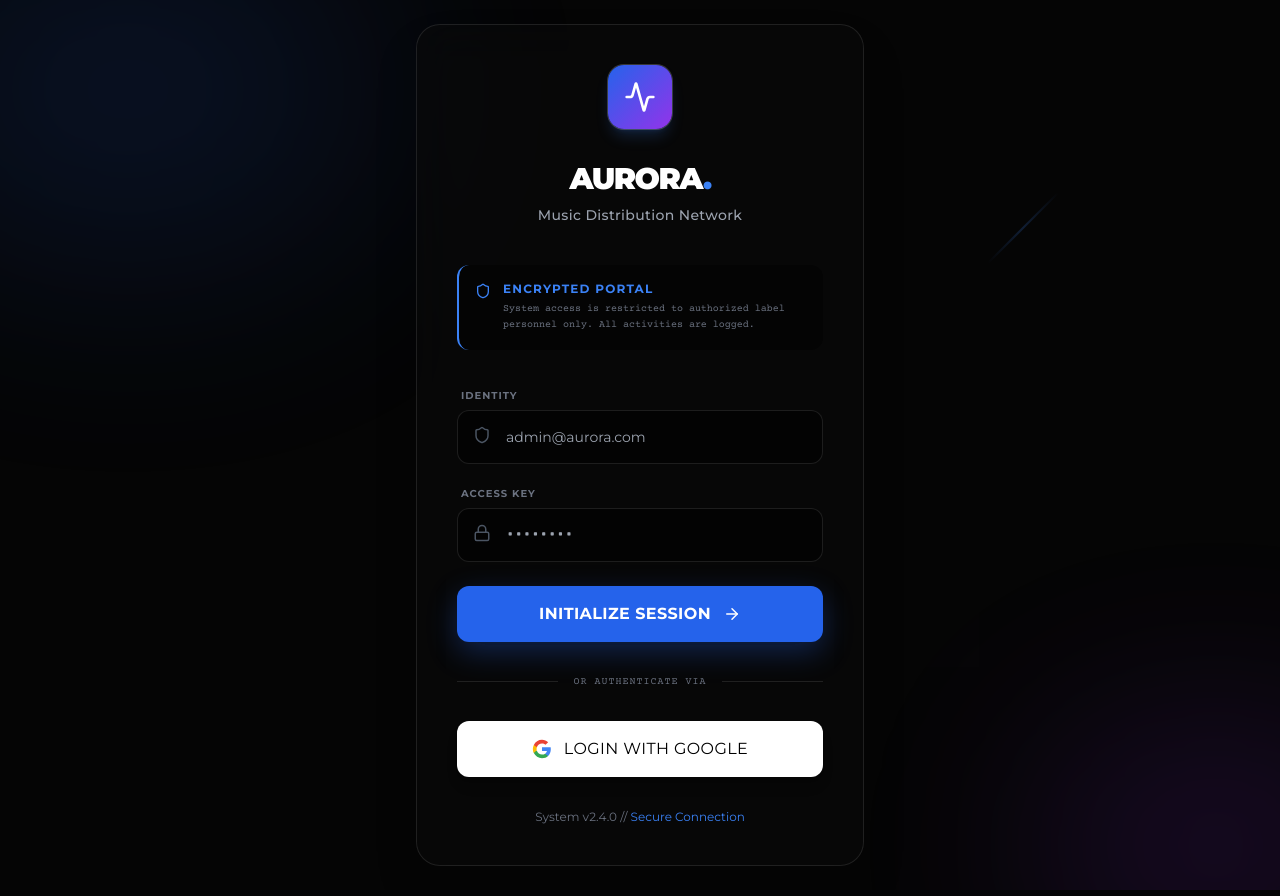
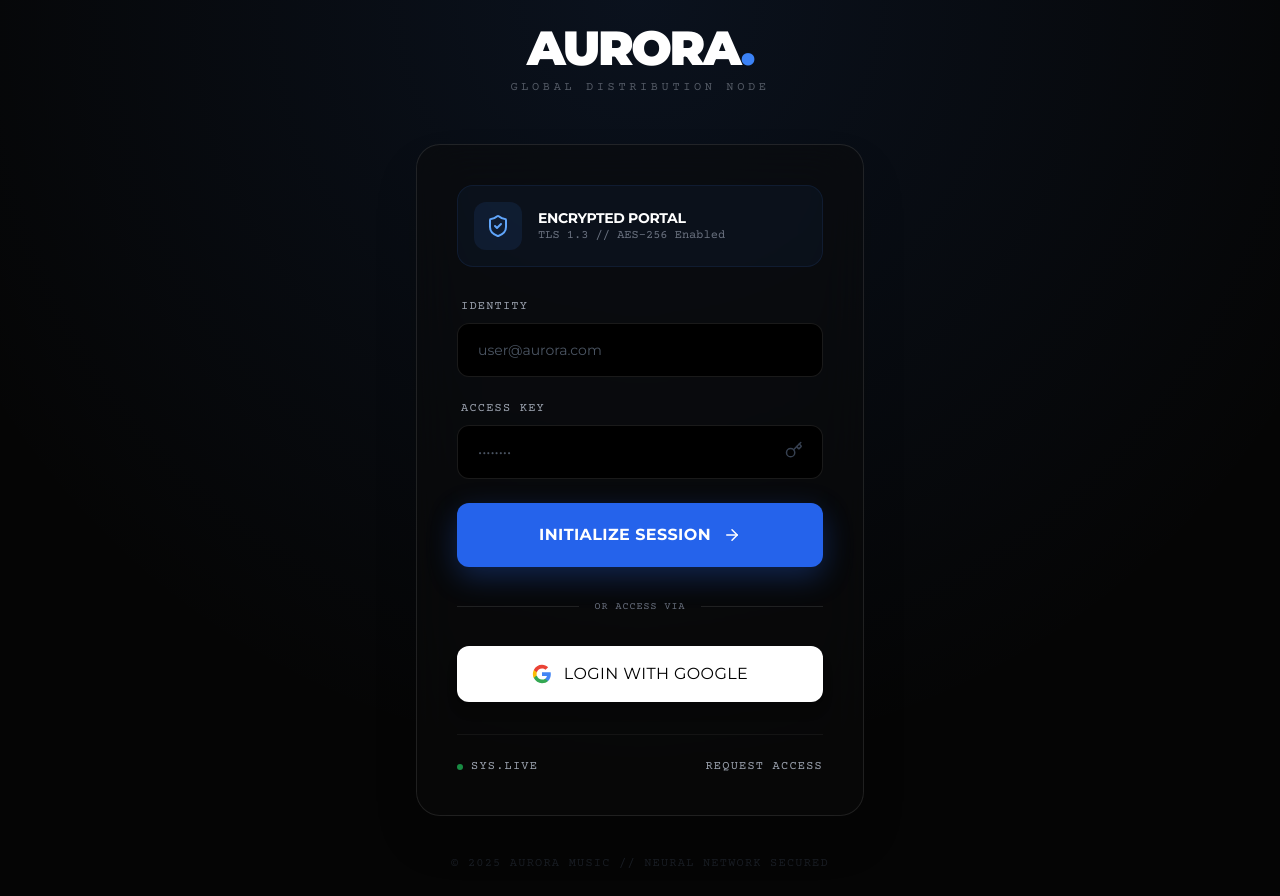
Before and after one commit to thanhcong2k7/auroradist, a React (Vite) app: page / in a window 1280 px wide. Built offline with nearby package versions, Linux system fonts and the light colour scheme.

Commit message:
Original login

```diff
--- a/pages/Login.tsx
+++ b/pages/Login.tsx
@@ -1,7 +1,7 @@
-import React, { useState, useEffect } from 'react'; // Thêm useEffect
-import { Shield, Lock, Activity, ArrowRight, Loader2, AlertCircle } from 'lucide-react';
+
+import React, { useState } from 'react';
 import { api } from '../services/api';
-// import { useNavigate } from 'react-router-dom'; // Không cần thiết vì App.tsx tự điều hướng
+import { Key, ArrowRight, Loader2, ShieldCheck, Globe } from 'lucide-react';
 
 interface LoginProps {
   onLogin: () => void;
@@ -10,112 +10,99 @@
 const Login: React.FC<LoginProps> = ({ onLogin }) => {
   const [email, setEmail] = useState('');
   const [password, setPassword] = useState('');
+  const [loading, setLoading] = useState(false);
   const [error, setError] = useState('');
-  const [loading, setLoading] = useState(false);
-
-  // Xử lý login thường
-  const handleSubmit = async (e: React.FormEvent) => {
-    e.preventDefault();
-    setLoading(true);
-    setError('');
-    try {
-      await api.auth.login(email, password);
-      // Không cần gọi onLogin() thủ công nếu App.tsx đã lắng nghe onAuthStateChange,
-      // nhưng gọi cũng không sao để UX phản hồi nhanh hơn.
-      onLogin();
-    } catch (err: any) {
-      setError(err.message || 'Authentication failed');
-      setLoading(false);
-    }
-  };
-
-  // [MỚI] Xử lý login Google
   const handleGoogleLogin = async () => {
     setLoading(true);
     setError('');
     try {
       await api.auth.loginWithGoogle();
-        // Lưu ý: Code sẽ không chạy tới đây vì trang web bị redirect sang Google
+      // Lưu ý: OAuth sẽ redirect trang web, nên onLogin() có thể sẽ không được gọi ngay tại đây
+      // mà sẽ được xử lý bởi useEffect trong App.tsx khi redirect quay lại.
     } catch (err: any) {
+      setError('GOOGLE_AUTH_FAILED: ' + err.message);
       setLoading(false);
-        setError("Google Auth Error: " + err.message);
+    }
+  };
+  const handleSubmit = async (e: React.FormEvent) => {
+    e.preventDefault();
+    if (!email || !password) return setError('Identity required.');
+
+    setLoading(true);
+    setError('');
+
+    try {
+      const response = await api.auth.login(email, password);
+      // In production, you'd store the actual token
+      localStorage.setItem('aurora_token', response.token);
+      onLogin();
+    } catch (err) {
+      setError('AUTHENTICATION_FAILED: ACCESS_DENIED');
+    } finally {
+      setLoading(false);
     }
   };
 
   return (
     <div className="min-h-screen bg-background text-white font-sans flex items-center justify-center p-6 relative overflow-hidden">
-      {/* Background FX giữ nguyên */}
-      <div className="absolute inset-0 z-0">
-        <div className="absolute top-[-10%] left-[-10%] w-[40%] h-[40%] bg-blue-600/20 rounded-full blur-[120px] animate-pulse"></div>
-        <div className="absolute bottom-[-10%] right-[-10%] w-[30%] h-[30%] bg-purple-600/20 rounded-full blur-[100px] animate-pulse delay-1000"></div>
-        <div className="absolute top-[20%] right-[20%] w-[2px] h-[100px] bg-gradient-to-b from-transparent via-blue-500 to-transparent opacity-20 rotate-45"></div>
+      {/* Background FX */}
+      <div className="absolute top-0 left-0 w-full h-full bg-[radial-gradient(circle_at_50%_0%,rgba(59,130,246,0.1),transparent_70%)] pointer-events-none"></div>
+
+      <div className="w-full max-w-md relative z-10">
+        <div className="mb-12 text-center animate-fade-in">
+          <div className="text-5xl font-black tracking-tighter uppercase mb-2">
+            Aurora<span className="text-blue-500">.</span>
+          </div>
+          <p className="text-gray-400 font-mono text-xs tracking-[0.3em] uppercase opacity-50">Global Distribution Node</p>
         </div>
 
-      <div className="bg-surface/50 border border-white/10 p-10 rounded-3xl shadow-2xl backdrop-blur-xl max-w-md w-full relative z-10 animate-fade-in-up">
-        {/* Header giữ nguyên */}
-        <div className="text-center mb-10 space-y-2">
-           <div className="inline-flex items-center justify-center w-16 h-16 rounded-2xl bg-gradient-to-br from-blue-600 to-purple-600 mb-6 shadow-lg shadow-blue-500/20 ring-1 ring-white/20">
-             <Activity size={32} className="text-white" />
+        <div className="bg-surface/50 border border-white/10 p-10 rounded-3xl shadow-2xl backdrop-blur-xl">
+          <div className="flex items-center gap-4 mb-8 p-4 bg-blue-500/5 border border-blue-500/10 rounded-2xl">
+            <div className="p-3 bg-blue-500/10 rounded-xl text-blue-400">
+              <ShieldCheck size={24} />
             </div>
-           <h1 className="text-3xl font-black tracking-tighter uppercase">Aurora<span className="text-blue-500">.</span></h1>
-           <p className="text-gray-400 text-sm font-medium tracking-wide">Music Distribution Network</p>
-        </div>
-
-        <div className="bg-black/40 rounded-xl p-4 mb-8 border-l-2 border-blue-500 flex items-start gap-3">
-          <Shield className="text-blue-500 shrink-0 mt-0.5" size={16} />
             <div>
-            <h3 className="text-xs font-bold text-blue-500 uppercase tracking-widest mb-1">Encrypted Portal</h3>
-            <p className="text-[10px] text-gray-500 leading-relaxed font-mono">
-              System access is restricted to authorized label personnel only. All activities are logged.
-            </p>
+              <h3 className="text-sm font-bold text-white uppercase tracking-tight">Encrypted Portal</h3>
+              <p className="text-xs text-gray-500 font-mono">TLS 1.3 // AES-256 Enabled</p>
             </div>
           </div>
 
           <form onSubmit={handleSubmit} className="space-y-6">
-          <div className="space-y-4">
-             {/* Input Email giữ nguyên */}
-            <div className="space-y-1">
-              <label className="text-[10px] uppercase tracking-widest text-gray-500 font-bold ml-1">Identity</label>
-              <div className="relative group">
+            <div className="space-y-2">
+              <label className="block text-xs font-mono text-gray-400 uppercase tracking-widest ml-1">Identity</label>
               <input
                 type="email"
                 value={email}
                 onChange={(e) => setEmail(e.target.value)}
-                  className="w-full bg-black/50 border border-white/10 rounded-xl px-5 py-4 pl-12 text-sm focus:border-blue-500 focus:ring-1 focus:ring-blue-500 outline-none transition-all group-hover:border-white/20"
-                  placeholder="admin@aurora.com"
-                  required
+                className="w-full bg-black border border-white/10 rounded-xl px-5 py-4 text-sm focus:outline-none focus:border-blue-500/50 transition-all shadow-inner placeholder:text-gray-600"
+                placeholder="user@aurora.com"
               />
-                <Shield className="absolute left-4 top-4 text-gray-600 group-focus-within:text-blue-500 transition-colors" size={18} />
-              </div>
             </div>
 
-             {/* Input Password giữ nguyên */}
-            <div className="space-y-1">
-              <label className="text-[10px] uppercase tracking-widest text-gray-500 font-bold ml-1">Access Key</label>
-              <div className="relative group">
+            <div className="space-y-2">
+              <label className="block text-xs font-mono text-gray-400 uppercase tracking-widest ml-1">Access Key</label>
+              <div className="relative">
                 <input
                   type="password"
                   value={password}
                   onChange={(e) => setPassword(e.target.value)}
-                  className="w-full bg-black/50 border border-white/10 rounded-xl px-5 py-4 pl-12 text-sm focus:border-blue-500 focus:ring-1 focus:ring-blue-500 outline-none transition-all group-hover:border-white/20 font-mono"
+                  className="w-full bg-black border border-white/10 rounded-xl px-5 py-4 text-sm focus:outline-none focus:border-blue-500/50 transition-all shadow-inner placeholder:text-gray-600"
                   placeholder="••••••••"
-                  required
                 />
-                <Lock className="absolute left-4 top-4 text-gray-600 group-focus-within:text-blue-500 transition-colors" size={18} />
-              </div>
+                <Key className="absolute right-5 top-4 text-gray-700" size={18} />
               </div>
             </div>
 
             {error && (
-            <div className="text-xs text-red-500 font-mono font-bold bg-red-500/5 p-4 rounded-xl border border-red-500/10 text-center flex items-center justify-center gap-2 animate-shake">
-               <AlertCircle size={14} /> {error}
+              <div className="text-xs text-red-500 font-mono font-bold bg-red-500/5 p-4 rounded-xl border border-red-500/10 text-center animate-shake uppercase tracking-widest">
+                {error}
               </div>
             )}
 
             <button
               type="submit"
               disabled={loading}
-            className="w-full py-4 bg-blue-600 hover:bg-blue-500 text-white font-bold uppercase tracking-wide rounded-xl shadow-[0_10px_30px_rgba(37,99,235,0.3)] hover:shadow-[0_15px_40px_rgba(37,99,235,0.4)] transition-all flex items-center justify-center gap-3 disabled:opacity-50 active:scale-[0.98]"
+              className="w-full py-5 bg-blue-600 hover:bg-blue-500 text-white font-bold uppercase tracking-wide rounded-xl shadow-[0_10px_30px_rgba(37,99,235,0.3)] hover:shadow-[0_15px_40px_rgba(37,99,235,0.4)] transition-all flex items-center justify-center gap-3 disabled:opacity-50 active:scale-[0.98]"
             >
               {loading ? (
                 <>Verifying <Loader2 className="animate-spin" size={18} /></>
@@ -123,11 +110,9 @@
                 <>Initialize Session <ArrowRight size={18} /></>
               )}
             </button>
-
-          {/* [PHẦN MỚI] Divider & Google Login */}
             <div className="relative flex py-2 items-center">
               <div className="flex-grow border-t border-white/10"></div>
-                <span className="flex-shrink-0 mx-4 text-gray-500 text-[10px] font-mono uppercase tracking-widest">Or authenticate via</span>
+              <span className="flex-shrink-0 mx-4 text-gray-500 text-[10px] font-mono uppercase tracking-widest">Or access via</span>
               <div className="flex-grow border-t border-white/10"></div>
             </div>
 
@@ -137,23 +122,50 @@
               disabled={loading}
               className="w-full py-4 bg-white text-black hover:bg-gray-200 uppercase tracking-wide rounded-xl shadow-lg transition-all flex items-center justify-center gap-3 disabled:opacity-50 active:scale-[0.98]"
             >
-               {/* Icon Google SVG */}
+              {/* SVG Google Icon */}
               <svg className="w-5 h-5" viewBox="0 0 24 24">
-                  <path d="M22.56 12.25c0-.78-.07-1.53-.2-2.25H12v4.26h5.92c-.26 1.37-1.04 2.53-2.21 3.31v2.77h3.57c2.08-1.92 3.28-4.74 3.28-8.09z" fill="#4285F4" />
-                  <path d="M12 23c2.97 0 5.46-.98 7.28-2.66l-3.57-2.77c-.98.66-2.23 1.06-3.71 1.06-2.86 0-5.29-1.93-6.16-4.53H2.18v2.84C3.99 20.53 7.7 23 12 23z" fill="#34A853" />
-                  <path d="M5.84 14.09c-.22-.66-.35-1.36-.35-2.09s.13-1.43.35-2.09V7.07H2.18C1.43 8.55 1 10.22 1 12s.43 3.45 1.18 4.93l2.85-2.84z" fill="#FBBC05" />
-                  <path d="M12 5.38c1.62 0 3.06.56 4.21 1.64l3.15-3.15C17.45 2.09 14.97 1 12 1 7.7 1 3.99 3.47 2.18 7.07l3.66 2.84c.87-2.6 3.3-4.53 6.16-4.53z" fill="#EA4335" />
+                <path
+                  d="M22.56 12.25c0-.78-.07-1.53-.2-2.25H12v4.26h5.92c-.26 1.37-1.04 2.53-2.21 3.31v2.77h3.57c2.08-1.92 3.28-4.74 3.28-8.09z"
+                  fill="#4285F4"
+                />
+                <path
+                  d="M12 23c2.97 0 5.46-.98 7.28-2.66l-3.57-2.77c-.98.66-2.23 1.06-3.71 1.06-2.86 0-5.29-1.93-6.16-4.53H2.18v2.84C3.99 20.53 7.7 23 12 23z"
+                  fill="#34A853"
+                />
+                <path
+                  d="M5.84 14.09c-.22-.66-.35-1.36-.35-2.09s.13-1.43.35-2.09V7.07H2.18C1.43 8.55 1 10.22 1 12s.43 3.45 1.18 4.93l2.85-2.84z"
+                  fill="#FBBC05"
+                />
+                <path
+                  d="M12 5.38c1.62 0 3.06.56 4.21 1.64l3.15-3.15C17.45 2.09 14.97 1 12 1 7.7 1 3.99 3.47 2.18 7.07l3.66 2.84c.87-2.6 3.3-4.53 6.16-4.53z"
+                  fill="#EA4335"
+                />
               </svg>
               Login with Google
             </button>
           </form>
 
-        <div className="mt-8 text-center">
-          <p className="text-xs text-gray-500">
-            System v2.4.0 // <span className="text-blue-500">Secure Connection</span>
+          <div className="mt-8 flex justify-between items-center text-xs font-mono text-gray-400 uppercase tracking-widest border-t border-white/5 pt-6">
+            <span className="flex items-center gap-2"><div className="w-1.5 h-1.5 rounded-full bg-green-500 animate-pulse"></div> SYS.LIVE</span>
+            <a href="https://auroramusicvietnam.net/#contact" className="hover:text-blue-400 transition-colors">Request Access</a>
+          </div>
+        </div>
+
+        <div className="mt-10 text-center">
+          <p className="text-xs text-gray-700 font-mono tracking-widest uppercase opacity-40">
+            © 2025 AURORA MUSIC // NEURAL NETWORK SECURED
           </p>
         </div>
       </div>
+
+      <style>{`
+        @keyframes shake {
+          0%, 100% { transform: translateX(0); }
+          25% { transform: translateX(-5px); }
+          75% { transform: translateX(5px); }
+        }
+        .animate-shake { animation: shake 0.2s ease-in-out 0s 2; }
+      `}</style>
     </div>
   );
 };
```
Lines whose indentation alone changed are shown as unchanged.
